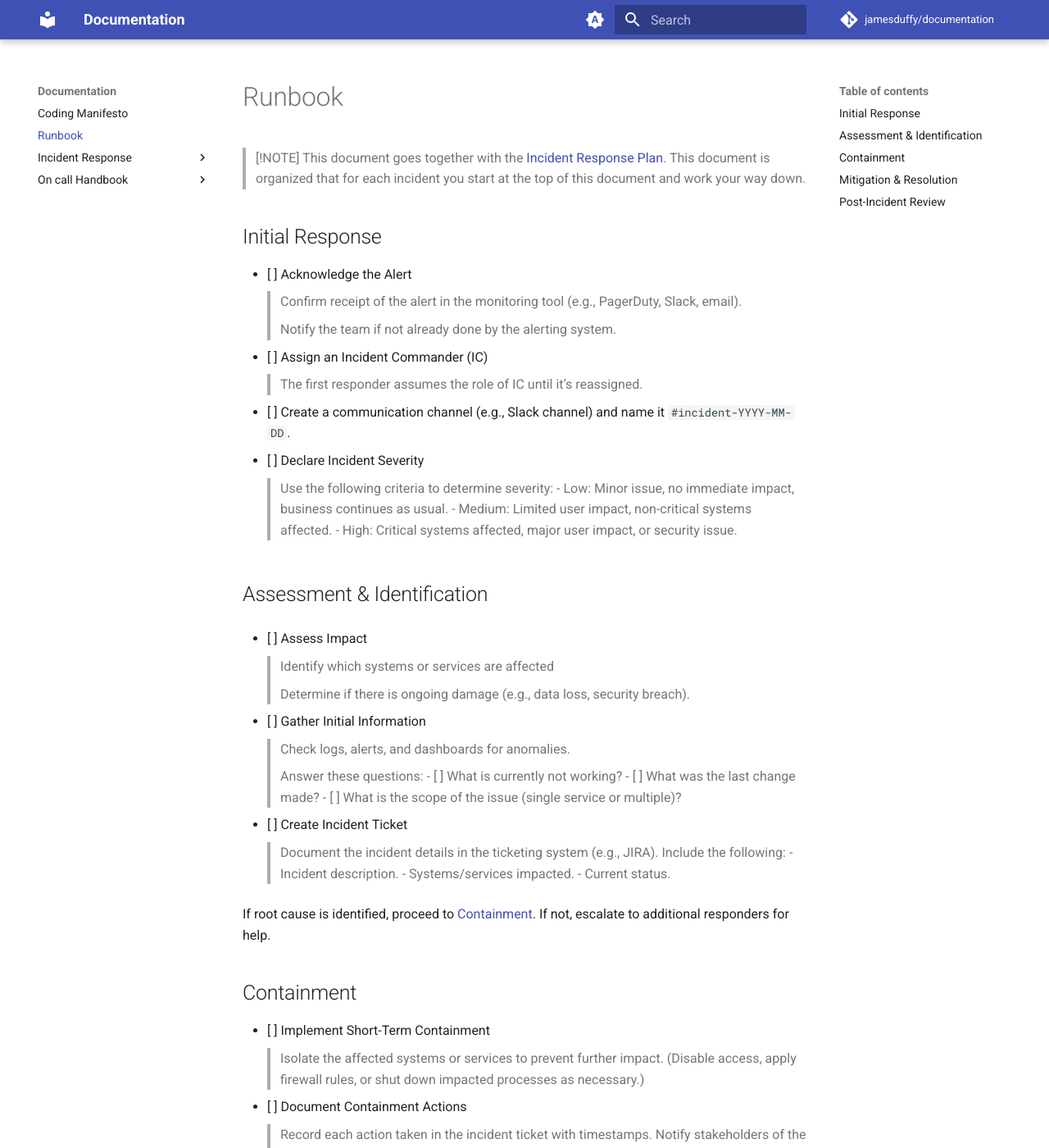
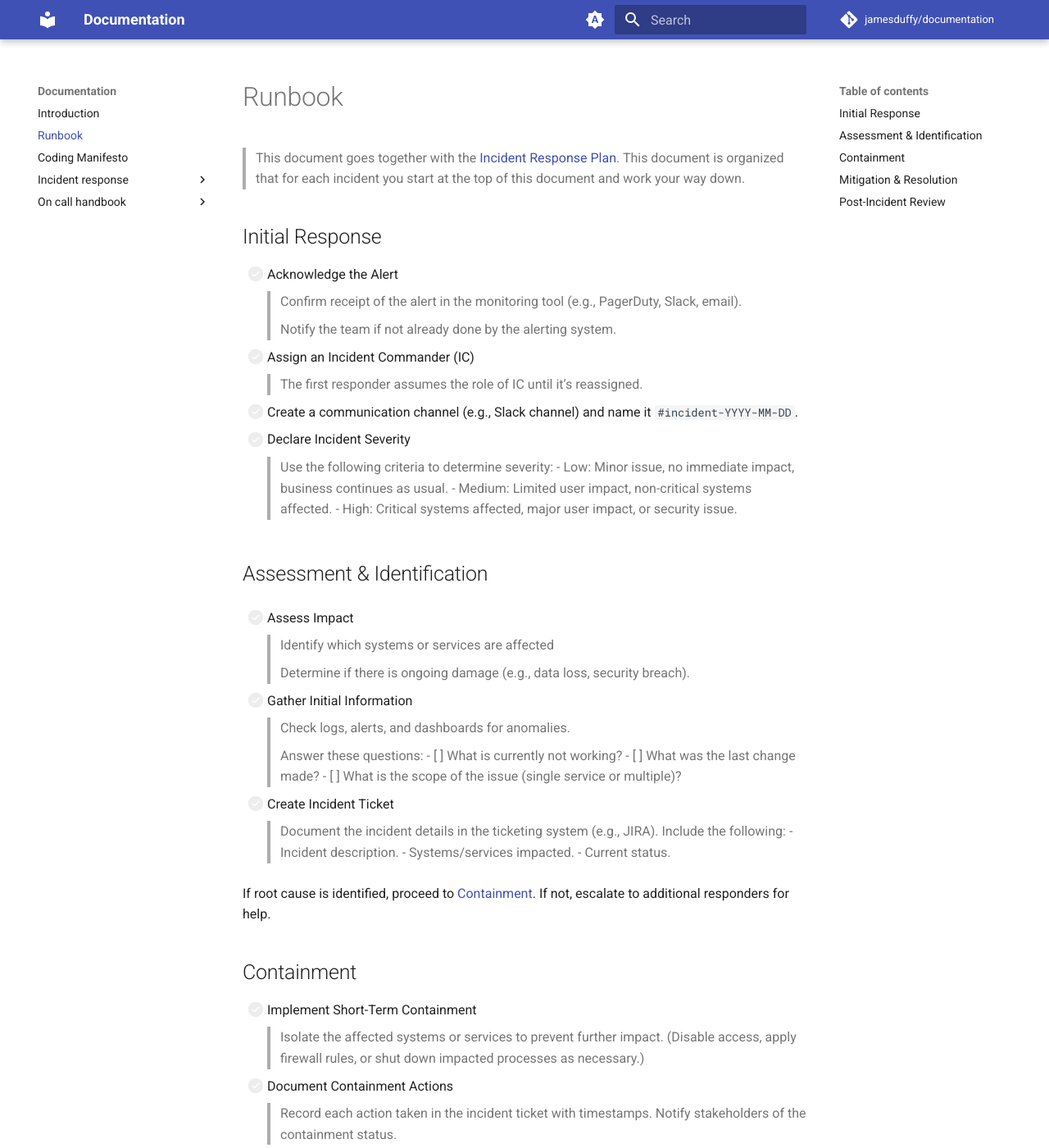
Before and after one commit to jamesduffy/documentation, an MkDocs documentation site: the page built from docs/Runbook.md, in a window 1280 px wide and 1400 px high. Shown: the whole window at 82% size. Built offline with MkDocs 1.6.1 and Material for MkDocs 9.7.7, drawn with Linux system fonts in a browser that asks for light colours; comment, search, counter and statistics services are not loaded; some of the changed text lies outside the part shown.

Commit message:
file restructuring

```diff
--- a/docs/Runbook.md
+++ b/docs/Runbook.md
@@ -1,7 +1,6 @@
 # Runbook
 
-> [!NOTE]
-> This document goes together with the [Incident Response Plan]('../Incident+Response/README.md'). This document is organized that for each incident you start at the top of this document and work your way down.
+> This document goes together with the [Incident Response Plan](incident-response/Incident-Response-Plan.md). This document is organized that for each incident you start at the top of this document and work your way down.
 
 ## Initial Response
 
--- a/mkdocs.yml
+++ b/mkdocs.yml
@@ -39,6 +39,8 @@ markdown_extensions:
   - pymdownx.inlinehilite
   - pymdownx.snippets
   - pymdownx.superfences
+  - pymdownx.tasklist:
+      custom_checkbox: true
 
 extra:
   generator: false
```
Also changed, not shown: docs/Coding_Manifesto.md (deleted, +0 -18 lines), docs/coding-manifesto.md (added, +17 -0 lines), docs/incident-response/plan.md (renamed from docs/Incident Response/Incident-Response-Plan.md, +0 -1 lines), docs/incident-response/tabletop-scenarios.md (renamed from docs/Incident Response/Tabletop-Scenarios.md, +15 -15 lines), docs/index.md (added, +3 -0 lines), docs/on-call-handbook/00-introduction.md (renamed from docs/On-call Handbook/00-Introduction.md, +0 -1 lines), docs/incident-response/postmortem-template.md (renamed from docs/Incident Response/Postmortem-Template.md), docs/on-call-handbook/01-pager-setup.md (renamed from docs/On-call Handbook/01-Pager-Setup.md), docs/on-call-handbook/02-on-call-kit.md (renamed from docs/On-call Handbook/02-On-call-Kit.md), docs/on-call-handbook/03-general-prep.md (renamed from docs/On-call Handbook/03-General-Prep.md), docs/on-call-handbook/04-optimizing-rotations.md (renamed from docs/On-call Handbook/04-Optimizing-Rotations.md), docs/on-call-handbook/glossary.md (renamed from docs/On-call Handbook/Glossary.md).
